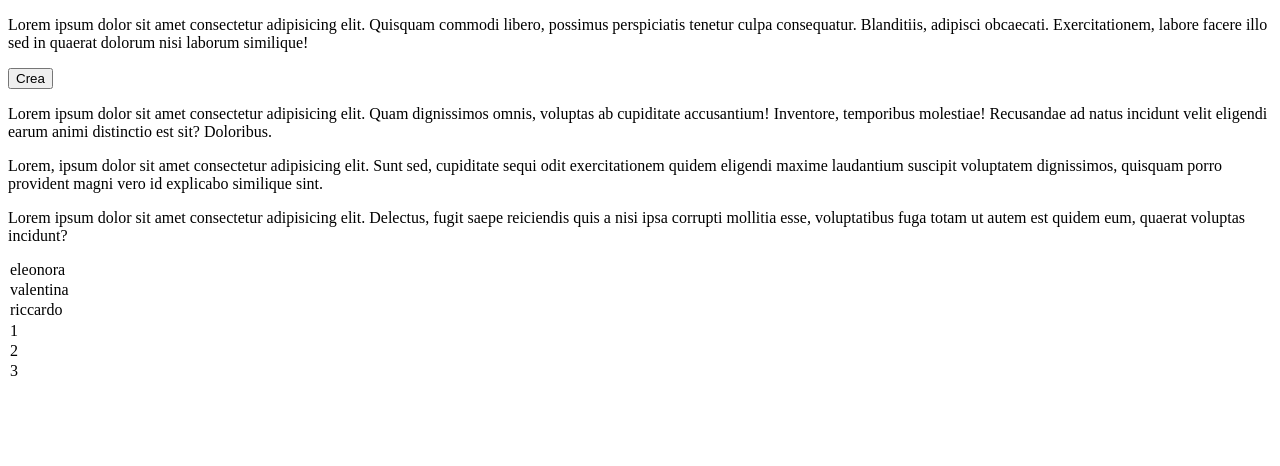
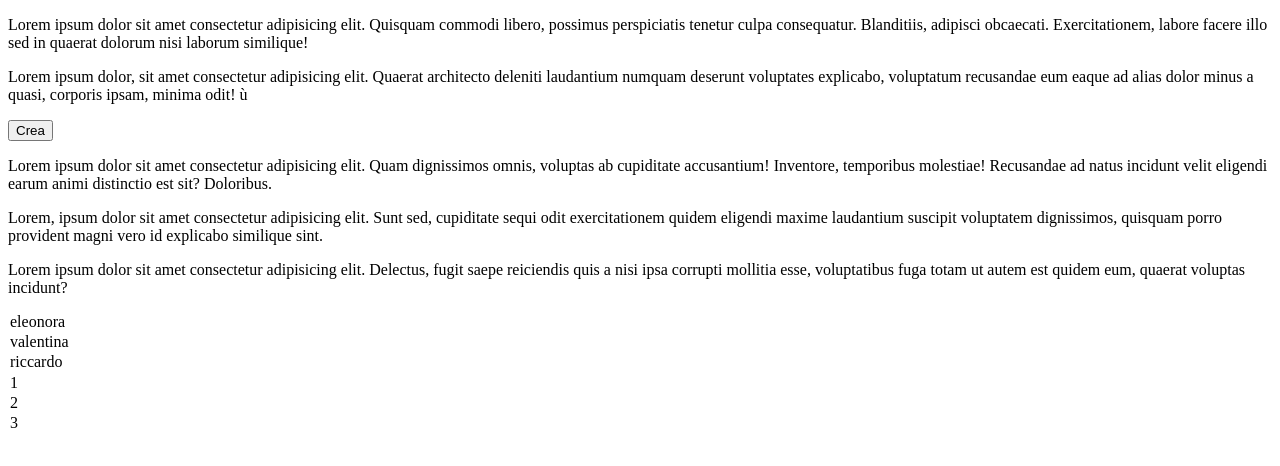
Before and after one commit to Vale-riad/prova-commit, a plain HTML site: page index.html in a window 1280 px wide. Drawn offline with Linux system fonts and the light colour scheme.

Commit message:
Aggiunge header

```diff
--- a/index.html
+++ b/index.html
@@ -13,6 +13,12 @@
         commodi libero, possimus perspiciatis tenetur culpa consequatur.
         Blanditiis, adipisci obcaecati. Exercitationem, labore facere illo sed
         in quaerat dolorum nisi laborum similique!
+      </p>
+      <p>
+        Lorem ipsum dolor, sit amet consectetur adipisicing elit. Quaerat
+        architecto deleniti laudantium numquam deserunt voluptates explicabo,
+        voluptatum recusandae eum eaque ad alias dolor minus a quasi, corporis
+        ipsam, minima odit! ù
       </p>
     </header>
     <main>
```
